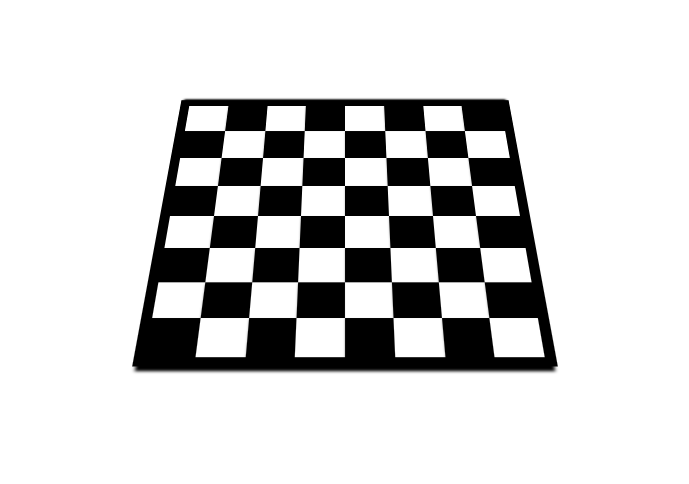
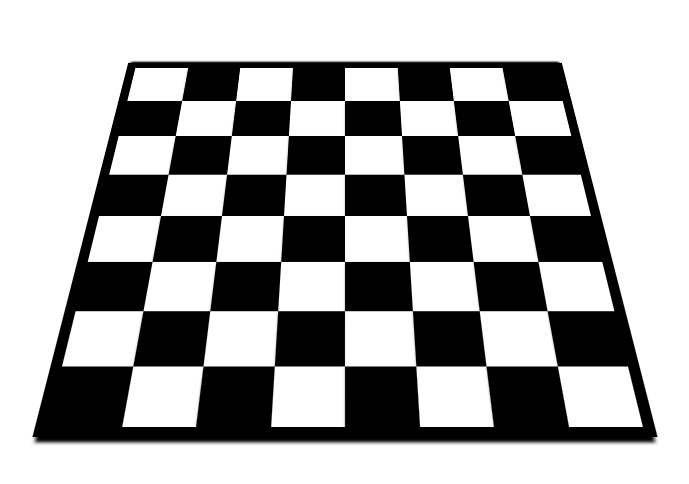
Before and after one commit to ceccy-ope/Chessboard, a plain HTML site: page index.html in a window 1280 px wide. Shown: the part 184-668 px from the top of the page, without its empty margins (295-984 px from the left). Drawn offline with Linux system fonts and the light colour scheme.

Commit message:
Update style.css

```diff
--- a/style.css
+++ b/style.css
@@ -11,13 +11,11 @@
   background-color:white;
   perspective: 1000px;
 
-
-
 }
 
 .board{
-    height: 370px;
-    width: 370px;
+    width: 40%;
+    aspect-ratio: 1;
     display: grid;
     grid-template-columns: repeat(8, 1fr);
     background-color: black;
```
